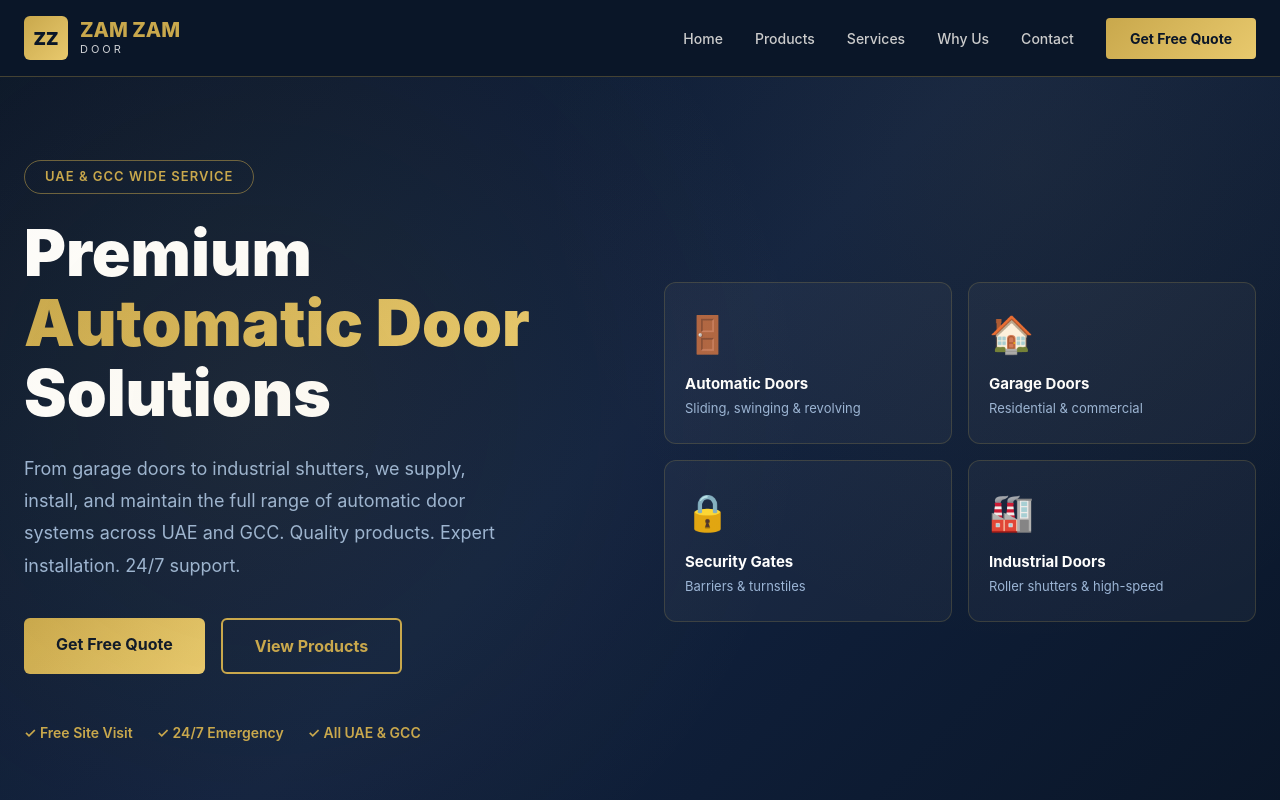
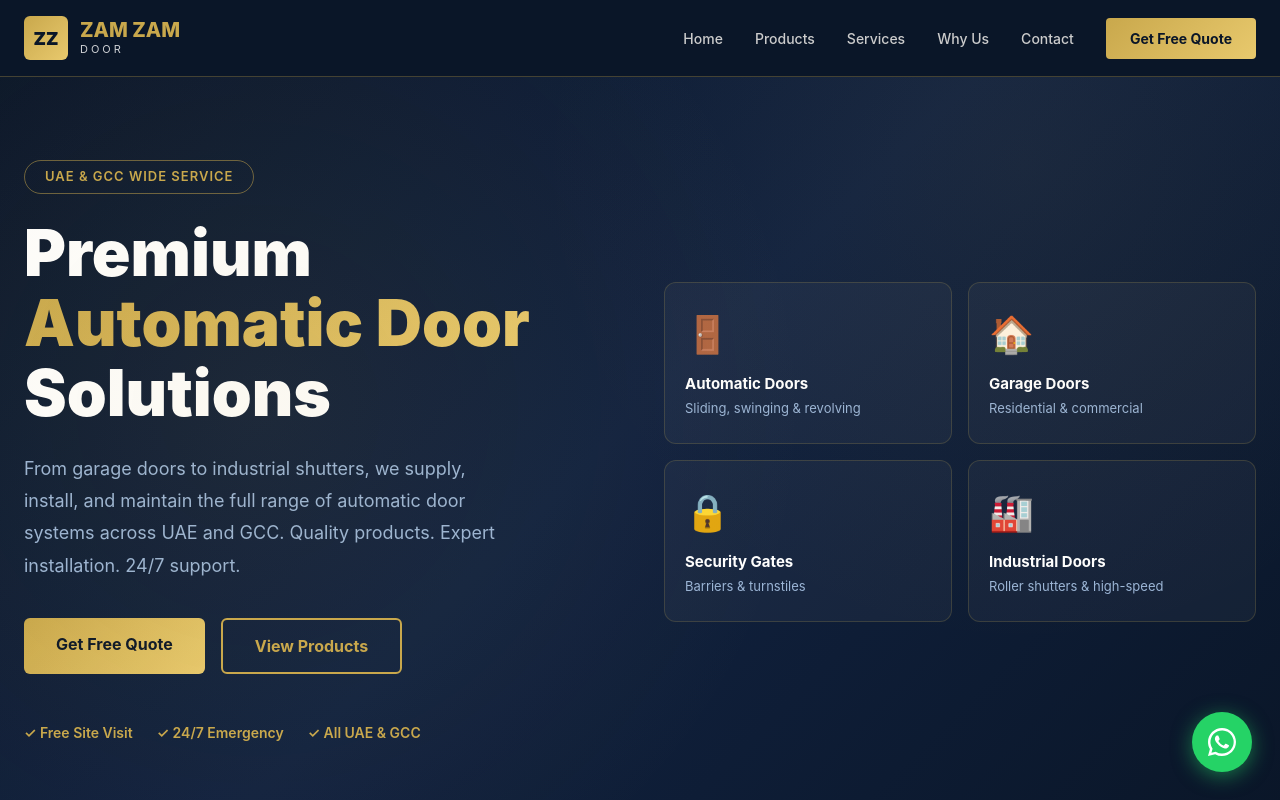
Before and after one commit to altanio-has/zamzamdoor, a Next.js app: page / in a window 1280 px wide. Shown: the top 800 px of the page. Built offline with nearby package versions, Linux system fonts and the light colour scheme.

Commit message:
Add WhatsApp floating chat button

```diff
--- a/app/page.tsx
+++ b/app/page.tsx
@@ -7,6 +7,7 @@ import WhyUs from "@/components/WhyUs";
 import Brands from "@/components/Brands";
 import Contact from "@/components/Contact";
 import Footer from "@/components/Footer";
+import WhatsAppButton from "@/components/WhatsAppButton";
 
 export default function Home() {
   return (
@@ -20,6 +21,7 @@ export default function Home() {
       <Brands />
       <Contact />
       <Footer />
+      <WhatsAppButton />
     </main>
   );
 }
--- /dev/null
+++ b/components/WhatsAppButton.tsx
@@ -0,0 +1,39 @@
+"use client";
+
+export default function WhatsAppButton() {
+  return (
+    <a
+      href="https://wa.me/971559890724"
+      target="_blank"
+      rel="noopener noreferrer"
+      style={{
+        position: "fixed",
+        bottom: 28,
+        right: 28,
+        zIndex: 1000,
+        backgroundColor: "#25D366",
+        borderRadius: "50%",
+        width: 60,
+        height: 60,
+        display: "flex",
+        alignItems: "center",
+        justifyContent: "center",
+        boxShadow: "0 4px 20px rgba(37,211,102,0.5)",
+        transition: "transform 0.2s, box-shadow 0.2s",
+      }}
+      onMouseEnter={e => {
+        (e.currentTarget as HTMLAnchorElement).style.transform = "scale(1.1)";
+        (e.currentTarget as HTMLAnchorElement).style.boxShadow = "0 6px 28px rgba(37,211,102,0.7)";
+      }}
+      onMouseLeave={e => {
+        (e.currentTarget as HTMLAnchorElement).style.transform = "scale(1)";
+        (e.currentTarget as HTMLAnchorElement).style.boxShadow = "0 4px 20px rgba(37,211,102,0.5)";
+      }}
+      title="Chat with us on WhatsApp"
+    >
+      <svg xmlns="http://www.w3.org/2000/svg" width="32" height="32" viewBox="0 0 32 32" fill="white">
+        <path d="M16 2C8.268 2 2 8.268 2 16c0 2.494.651 4.936 1.888 7.09L2 30l7.13-1.87A13.94 13.94 0 0 0 16 30c7.732 0 14-6.268 14-14S23.732 2 16 2zm0 25.6a11.55 11.55 0 0 1-5.89-1.61l-.42-.25-4.23 1.11 1.13-4.12-.27-.43A11.6 11.6 0 1 1 16 27.6zm6.37-8.67c-.35-.17-2.06-1.02-2.38-1.13-.32-.12-.56-.17-.79.17-.24.35-.9 1.13-1.1 1.37-.2.23-.41.26-.76.09-.35-.17-1.48-.55-2.82-1.75-1.04-.93-1.74-2.08-1.95-2.43-.2-.35-.02-.54.15-.71.16-.16.35-.41.52-.62.17-.2.23-.35.35-.58.12-.23.06-.44-.03-.62-.09-.17-.79-1.9-1.08-2.6-.28-.68-.57-.59-.79-.6h-.67c-.23 0-.6.09-.91.44-.32.35-1.2 1.17-1.2 2.86s1.23 3.32 1.4 3.55c.17.23 2.42 3.7 5.87 5.19.82.35 1.46.56 1.96.72.82.26 1.57.22 2.16.13.66-.1 2.06-.84 2.35-1.66.29-.81.29-1.51.2-1.66-.09-.14-.32-.23-.67-.4z"/>
+      </svg>
+    </a>
+  );
+}
```
